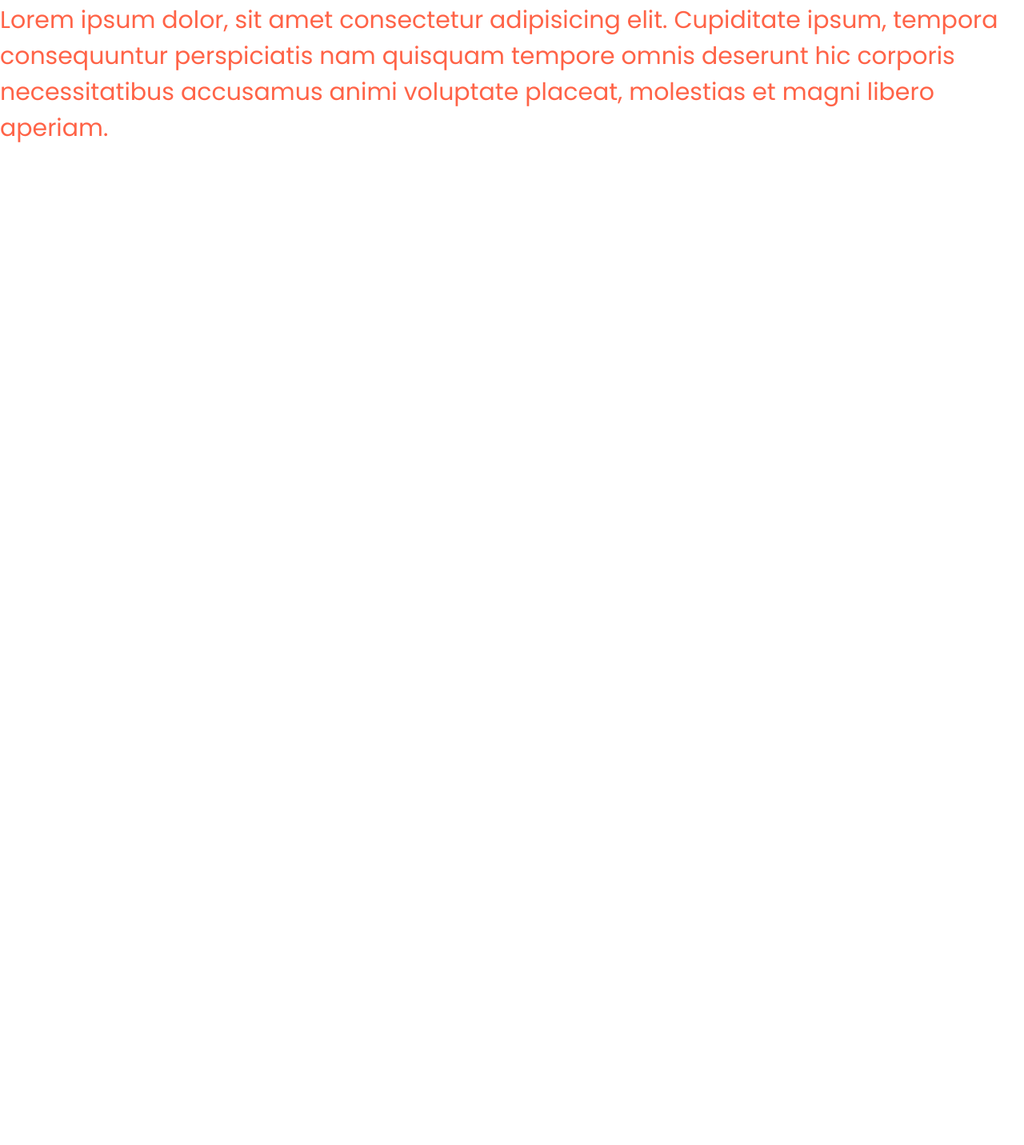
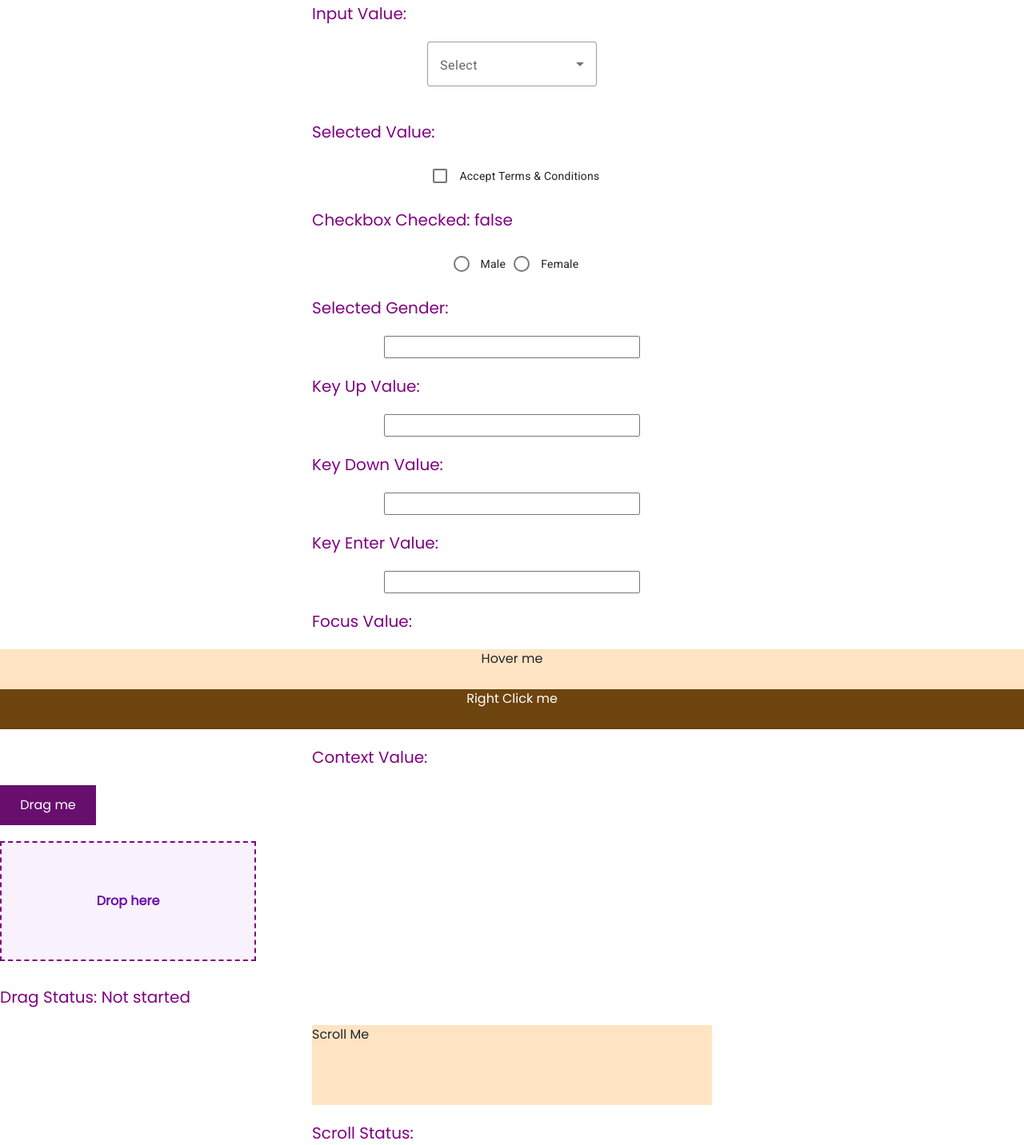
Before and after one commit to SatishKonduru/SELF-16, an Angular app: page / in a window 1280 px wide. Shown: the part 383-1815 px from the top of the page at 80% size. Before the commit the page ends 800 px from the top, so only its background shows below. Built offline with nearby package versions, Linux system fonts and the light colour scheme.

Commit message:
event Binding

```diff
--- a/src/app/app.component.html
+++ b/src/app/app.component.html
@@ -5,4 +5,5 @@
 <!-- <app-interpolation></app-interpolation> -->
 <!-- <app-property-binding></app-property-binding> -->
 <!-- <app-style-binding></app-style-binding> -->
-<app-class-binding></app-class-binding>
+<!-- <app-class-binding></app-class-binding> -->
+<app-event-binding></app-event-binding>
--- /dev/null
+++ b/src/app/components/event-binding/event-binding.component.html
@@ -0,0 +1,187 @@
+<div style="display: flex; justify-content: center">
+  <p style="font-size: 25px">Event Binding</p>
+</div>
+<div style="display: flex; justify-content: center">
+  <button mat-raised-button style="color: blue" (click)="getName()">
+    Display Name
+  </button>
+  <button mat-raised-button style="color: red" (click)="clear()">
+    Clear Name
+  </button>
+</div>
+<p style="font-size: 30px; color: tomato; margin: 20px auto; width: 300px">
+  Name: {{ name }}
+</p>
+<!--  Double Click Event -->
+<div style="display: flex; justify-content: center">
+  <button mat-raised-button (dblclick)="onDoubleClick()">
+    Double Click Me
+  </button>
+</div>
+<p style="font-size: 20px; color: purple; margin: 20px auto; width: 500px">
+  Action: {{ result }}
+</p>
+<!-- Input Event -->
+<div style="display: flex; justify-content: center">
+  <input type="text" matInput (input)="onInput($event)" />
+</div>
+<p style="font-size: 20px; color: purple; margin: 20px auto; width: 500px">
+  Input Value: {{ inputValue }}
+</p>
+<!-- Change Event (for select) -->
+<div style="display: flex; justify-content: center">
+  <mat-form-field appearance="outline">
+    <mat-label>Select</mat-label>
+    <mat-select (selectionChange)="onChange($event)">
+      <mat-option value="apple">Apple</mat-option>
+      <mat-option value="banana">Banana</mat-option>
+    </mat-select>
+  </mat-form-field>
+</div>
+
+<p style="font-size: 20px; color: purple; margin: 20px auto; width: 500px">
+  Selected Value: {{ selectedValue }}
+</p>
+
+<!-- Change Event (for checkbox) -->
+<div style="display: flex; justify-content: center">
+  <mat-checkbox (change)="onCheckboxChange($event)">
+    Accept Terms & Conditions
+  </mat-checkbox>
+</div>
+<p style="font-size: 20px; color: purple; margin: 20px auto; width: 500px">
+  Checkbox Checked: {{ isChecked }}
+</p>
+<!-- Change Event (for radio) -->
+<div style="display: flex; justify-content: center">
+  <mat-radio-group (change)="onGenderChange($event)">
+    <mat-radio-button value="male">Male</mat-radio-button>
+    <mat-radio-button value="female">Female</mat-radio-button>
+  </mat-radio-group>
+</div>
+<p style="font-size: 20px; color: purple; margin: 20px auto; width: 500px">
+  Selected Gender: {{ selectedGender }}
+</p>
+<!-- Keyup Event  -->
+<div style="display: flex; justify-content: center">
+  <input matInput (keyup)="onKeyup($event)" />
+</div>
+<p style="font-size: 20px; color: purple; margin: 20px auto; width: 500px">
+  Key Up Value: {{ keyUpValue }}
+</p>
+<!-- Keydown Event  -->
+<div style="display: flex; justify-content: center">
+  <input matInput (keydown)="onKeydown($event)" />
+</div>
+<p style="font-size: 20px; color: purple; margin: 20px auto; width: 500px">
+  Key Down Value: {{ keyDownValue }}
+</p>
+<!-- Enter Key Only -->
+<div style="display: flex; justify-content: center">
+  <input matInput (keyup.enter)="onEnterKey()" />
+</div>
+<p style="font-size: 20px; color: purple; margin: 20px auto; width: 500px">
+  Key Enter Value: {{ keyEnterValue }}
+</p>
+<!-- Focus & blur Event -->
+<div style="display: flex; justify-content: center">
+  <input matInput (focus)="onFocus()" (blur)="onBlur()" />
+</div>
+<p style="font-size: 20px; color: purple; margin: 20px auto; width: 500px">
+  Focus Value: {{ focusValue }}
+</p>
+<!-- Mouseover/ Mouseenter/ Mouseleave -->
+<div
+  style="
+    display: flex;
+    justify-content: center;
+    height: 50px;
+    background-color: bisque;
+  "
+  (mouseover)="onMouseOver()"
+  (mouseenter)="onMouseEnter()"
+  (mouseleave)="onMouseLeave()"
+>
+  Hover me
+</div>
+<!-- Right Click / Context Menu -->
+<div
+  style="
+    display: flex;
+    justify-content: center;
+    height: 50px;
+    background-color: rgb(110, 68, 15);
+    cursor: pointer;
+    color: white;
+  "
+  (contextmenu)="onRightClick($event)"
+>
+  Right Click me
+</div>
+<p style="font-size: 20px; color: purple; margin: 20px auto; width: 500px">
+  Context Value: {{ contextValue }}
+</p>
+<!-- Drag and Drop -->
+<!-- Draggable Box -->
+<div
+  id="dragItem"
+  draggable="true"
+  (dragstart)="onDragStart($event)"
+  style="
+    display: flex;
+    align-items: center;
+    justify-content: center;
+    height: 50px;
+    width: 120px;
+    background-color: rgb(104, 15, 110);
+    color: white;
+    cursor: grab;
+    margin-bottom: 20px;
+  "
+>
+  Drag me
+</div>
+
+<!-- Drop Area -->
+<div
+  id="dropZone"
+  (dragover)="onDragOver($event)"
+  (drop)="onDrop($event)"
+  style="
+    height: 150px;
+    width: 320px;
+    border: 2px dashed purple;
+    display: flex;
+    align-items: center;
+    justify-content: center;
+    flex-direction: column;
+    background-color: #f9f2fc;
+    color: #6a0dad;
+    font-weight: bold;
+    font-size: 16px;
+  "
+>
+  Drop here
+</div>
+
+<!-- Drag Status -->
+<p style="font-size: 20px; color: purple; margin-top: 30px">
+  Drag Status: {{ dragStatus }}
+</p>
+
+<!-- Scroll Event -->
+<div
+  (scroll)="onScroll($event)"
+  style="
+    overflow: auto;
+    height: 100px;
+    background-color: bisque;
+    margin: 20px auto;
+    width: 500px;
+  "
+>
+  <div style="height: 500px">Scroll Me</div>
+</div>
+<p style="font-size: 20px; color: purple; margin: 20px auto; width: 500px">
+  Scroll Status: {{ scrollStatus }}
+</p>
--- /dev/null
+++ b/src/app/components/event-binding/event-binding.component.ts
@@ -0,0 +1,109 @@
+import { Component } from '@angular/core';
+import { MatCheckboxChange } from '@angular/material/checkbox';
+import { MatRadioChange } from '@angular/material/radio';
+import { MatSelectChange } from '@angular/material/select';
+
+@Component({
+  selector: 'app-event-binding',
+  templateUrl: './event-binding.component.html',
+  styleUrls: ['./event-binding.component.css'],
+})
+export class EventBindingComponent {
+  name = '';
+  result = '';
+  inputValue = '';
+  selectedValue = '';
+  isChecked = false;
+  selectedGender = '';
+  keyUpValue = '';
+  keyDownValue = '';
+  keyEnterValue = '';
+  focusValue = '';
+  mouseStatusValue = '';
+  contextValue = '';
+  dragStatus = 'Not started';
+  scrollStatus = '';
+  getName() {
+    this.name = 'Satish';
+  }
+  clear() {
+    this.name = '';
+  }
+  onDoubleClick() {
+    this.result = 'You double clicked the button';
+  }
+  onInput(event: Event) {
+    const value = (event.target as HTMLInputElement).value;
+    this.inputValue = value;
+  }
+  onChange(event: MatSelectChange) {
+    this.selectedValue = event.value;
+  }
+  onCheckboxChange(event: MatCheckboxChange) {
+    this.isChecked = event.checked;
+  }
+  onGenderChange(event: MatRadioChange) {
+    this.selectedGender = event.value;
+  }
+  onKeyup(event: KeyboardEvent) {
+    this.keyUpValue = event.key;
+  }
+  onKeydown(event: KeyboardEvent) {
+    this.keyDownValue = event.key;
+  }
+  onEnterKey() {
+    this.keyEnterValue = 'Enter key pressed';
+  }
+  onFocus() {
+    this.focusValue = 'Input focused';
+  }
+  onBlur() {
+    this.focusValue = ' Input lost focus';
+  }
+  onMouseOver() {
+    console.log('Mouse over');
+  }
+  onMouseEnter() {
+    console.log('Mouse enter');
+  }
+  onMouseLeave() {
+    console.log('Mouse leave');
+  }
+  onRightClick(event: MouseEvent) {
+    event.preventDefault(); //to avoid opening right-click window
+    this.contextValue = 'Right click';
+  }
+  onDragStart(event: DragEvent) {
+    this.dragStatus = 'Dragging started...';
+    // Set the ID of the dragged element
+    event.dataTransfer?.setData('text/plain', 'dragItem');
+  }
+
+  onDragOver(event: DragEvent) {
+    event.preventDefault(); // Important to allow dropping
+    const draggedElementId = event.dataTransfer?.getData('text/plain');
+    const draggedElement = document.getElementById(draggedElementId!);
+    const dropZone = document.getElementById('dropZone');
+    this.dragStatus = 'Over the drop zone!';
+    if (draggedElement && dropZone) {
+      dropZone.appendChild(draggedElement);
+      this.dragStatus = 'Dropped and moved successfully!';
+    }
+  }
+
+  onDrop(event: DragEvent) {
+    event.preventDefault();
+    const draggedElementId = event.dataTransfer?.getData('text/plain');
+    const draggedElement = document.getElementById(draggedElementId!);
+    const dropZone = document.getElementById('dropZone');
+
+    if (draggedElement && dropZone) {
+      dropZone.appendChild(draggedElement);
+      this.dragStatus = 'Dropped and moved successfully!';
+    }
+    this.dragStatus = 'Dropped successfully!';
+  }
+  onScroll(event: Event) {
+    this.scrollStatus = 'You Scrolled';
+  }
+}
```
Also changed, not shown: src/app/app.module.ts (+10 -0 lines), src/app/components/event-binding/event-binding.component.css (added).
